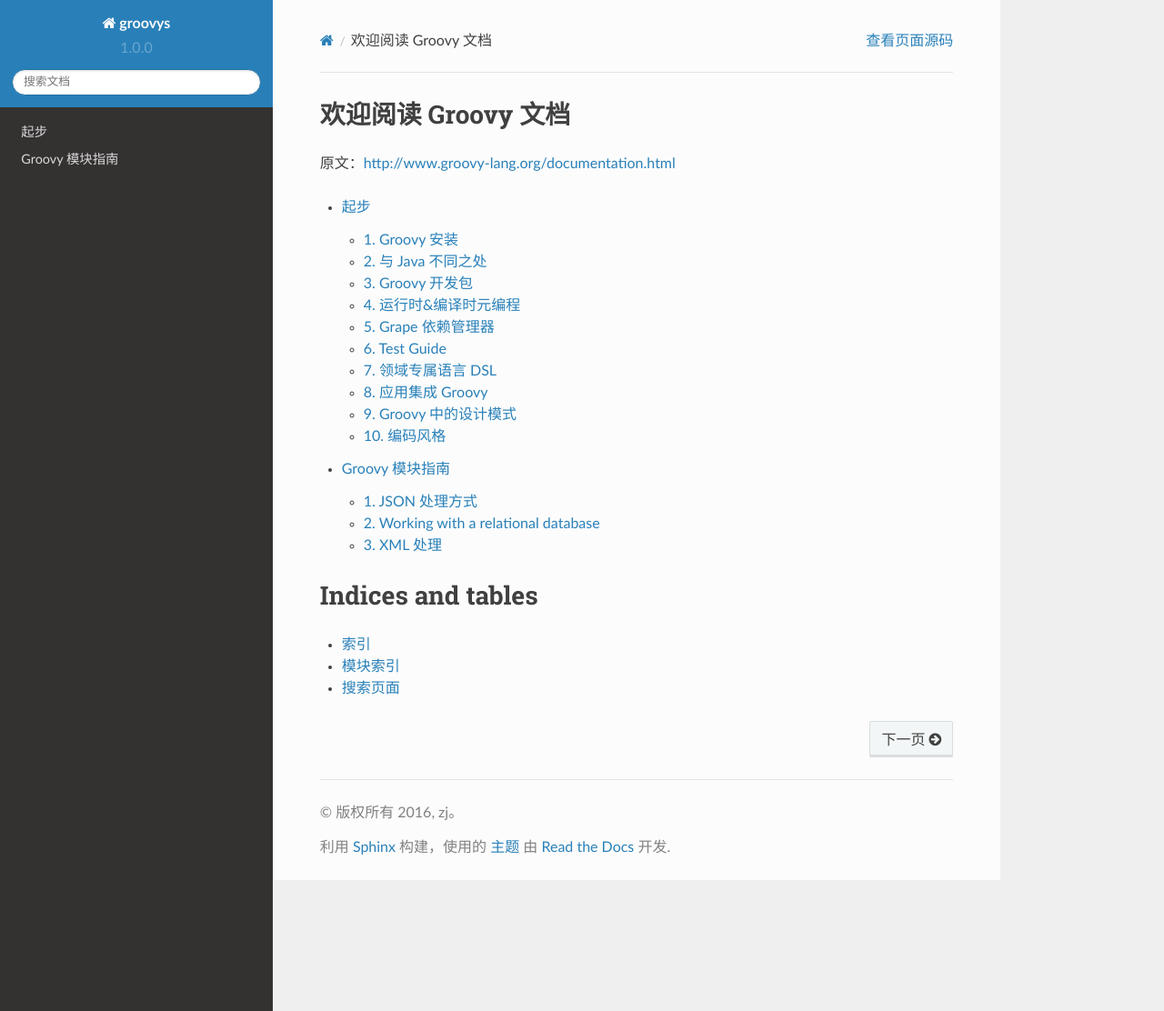
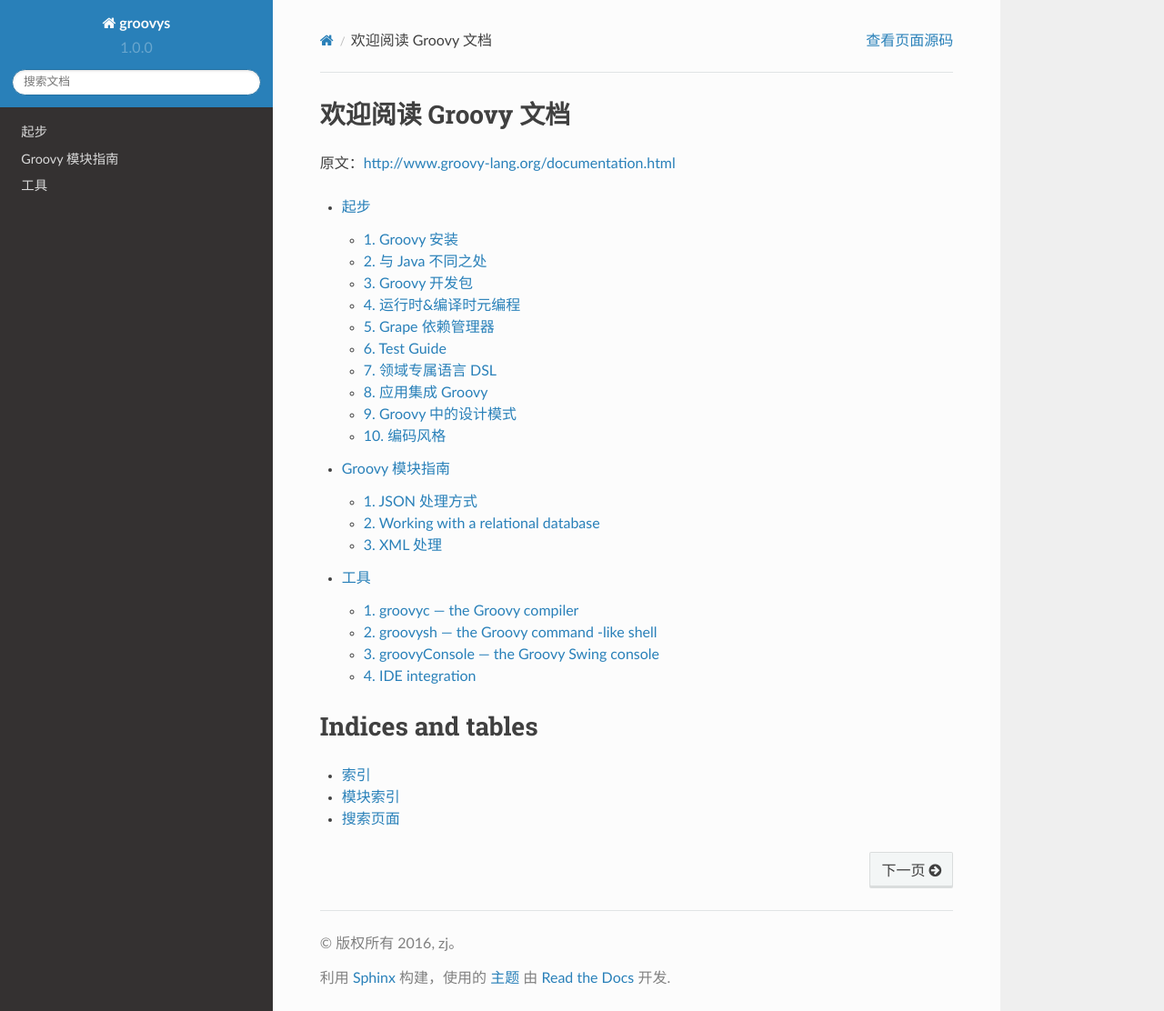
Before and after one commit to guxiaotu/zh-doc-groovy-lang, a Sphinx documentation site: the page built from docs/source/index.rst, in a window 1280 px wide and 1112 px high. Shown: the whole window at 91% size. Built offline with Sphinx 7.4.7 and the Read the Docs theme 2.0.0, drawn with Linux system fonts in a browser that asks for light colours.

Commit message:
add docs

```diff
--- /dev/null
+++ b/docs/source/Language-Specification/Object-orientation.rst
@@ -0,0 +1,2 @@
+面向对象 (Object orientation)
+====================================
--- /dev/null
+++ b/docs/source/Language-Specification/Operators.rst
@@ -0,0 +1,2 @@
+Operators
+=========
--- /dev/null
+++ b/docs/source/Language-Specification/Program-structure.rst
@@ -0,0 +1,2 @@
+Program structure
+=================
--- /dev/null
+++ b/docs/source/Language-Specification/Semantics.rst
@@ -0,0 +1,2 @@
+Semantics
+=========
--- /dev/null
+++ b/docs/source/Language-Specification/Syntax.rst
@@ -0,0 +1,2 @@
+Syntax
+======
--- /dev/null
+++ b/docs/source/Tools/IDE-integration.rst
@@ -0,0 +1,2 @@
+IDE integration
+===============
--- /dev/null
+++ b/docs/source/Tools/groovyConsole-the-Groovy-Swing-console.rst
@@ -0,0 +1,2 @@
+groovyConsole — the Groovy Swing console
+========================================
--- /dev/null
+++ b/docs/source/Tools/groovyc-the-Groovy-compiler.rst
@@ -0,0 +1,2 @@
+groovyc — the Groovy compiler
+=============================
--- /dev/null
+++ b/docs/source/Tools/groovysh-the-Groovy-command-like-shell.rst
@@ -0,0 +1,2 @@
+groovysh — the Groovy command -like shell
+=========================================
--- a/docs/source/Tools/index.rst
+++ b/docs/source/Tools/index.rst
@@ -0,0 +1,11 @@
+工具
+==========
+
+.. toctree::
+   :maxdepth: 2
+   :numbered:
+
+   groovyc-the-Groovy-compiler
+   groovysh-the-Groovy-command-like-shell
+   groovyConsole-the-Groovy-Swing-console
+   IDE-integration
--- a/docs/source/index.rst
+++ b/docs/source/index.rst
@@ -14,6 +14,7 @@
 
    GettingStarted/index
    Groovy-module-guides/index
+   Tools/index
 
 
 
```
